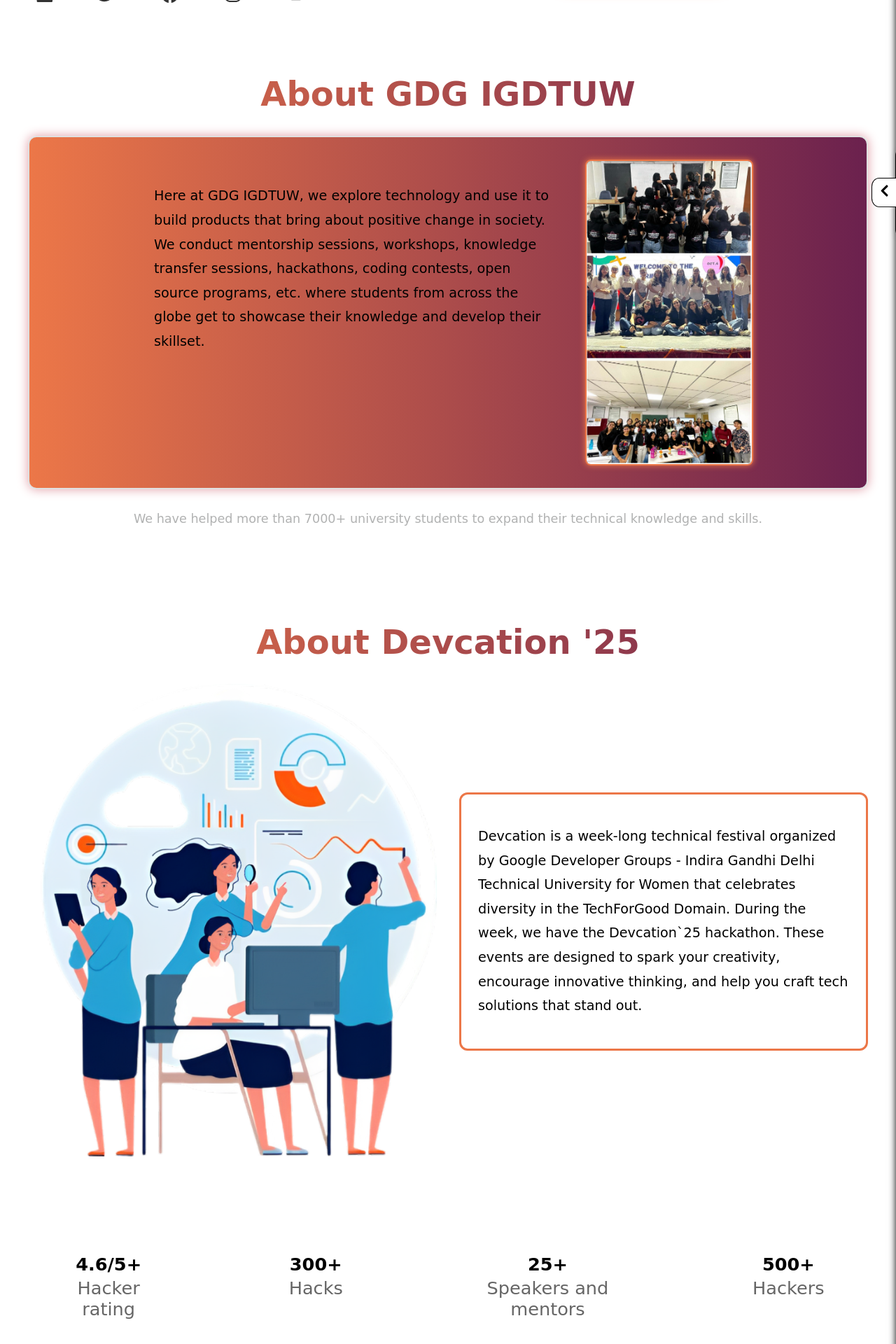
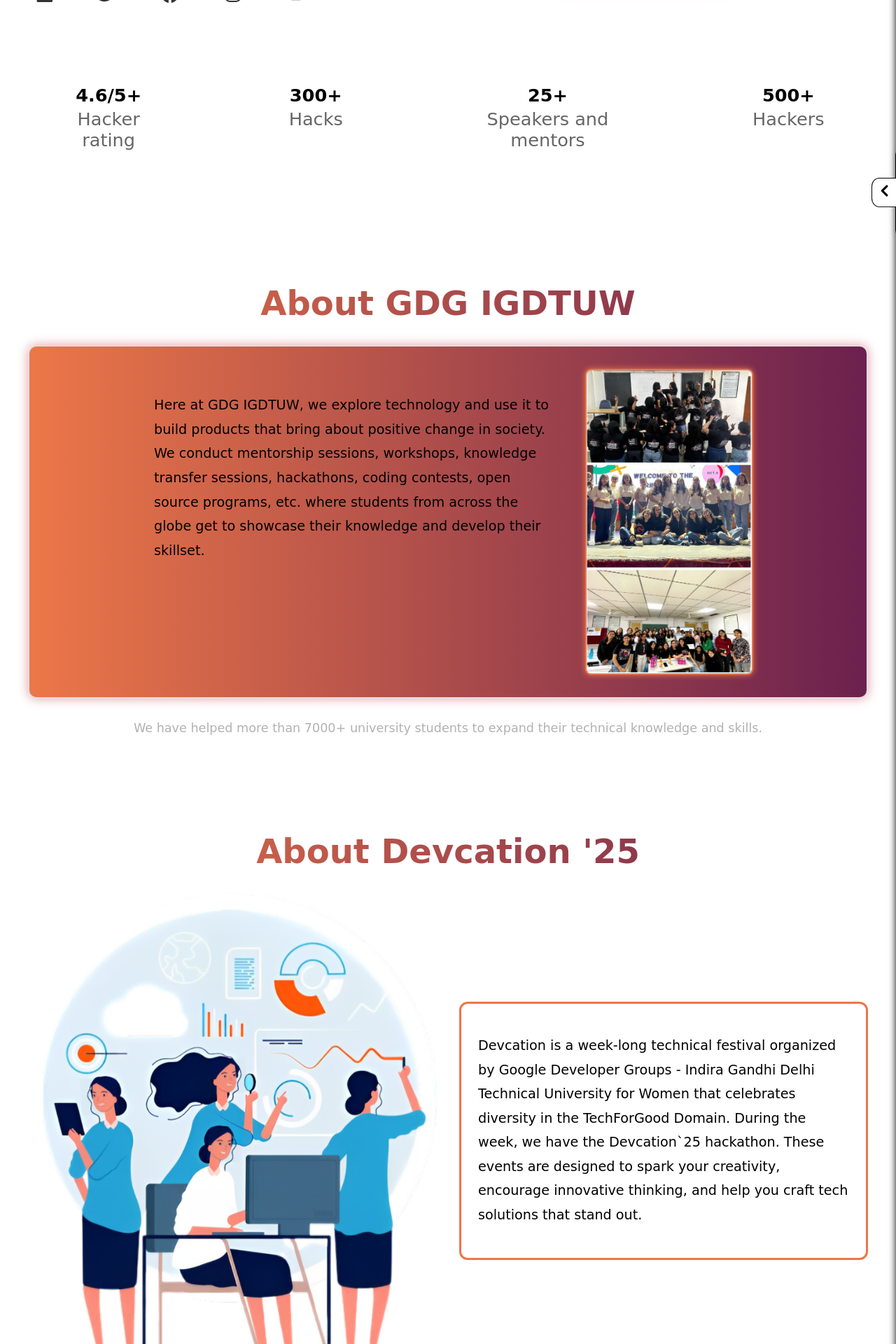
Before and after one commit to Arunitdy/gemini-revamp, a React (Vite) app: page / in a window 1280 px wide. Shown: the part 440-2360 px from the top of the page at 70% size. Built offline with nearby package versions, Linux system fonts and the light colour scheme.

Commit message:
refactor: move StatsCounter component for better structure

```diff
--- a/src/All/Profile.jsx
+++ b/src/All/Profile.jsx
@@ -27,13 +27,12 @@
       <div id="home">
         <Home />
       </div>
+      <div id="stats">
+        <StatsCounter />
+      </div>
 
       <div id="about">
         <About />
-      </div>
-
-      <div id="stats">
-        <StatsCounter />
       </div>
 
       <div id="timeline">
```
